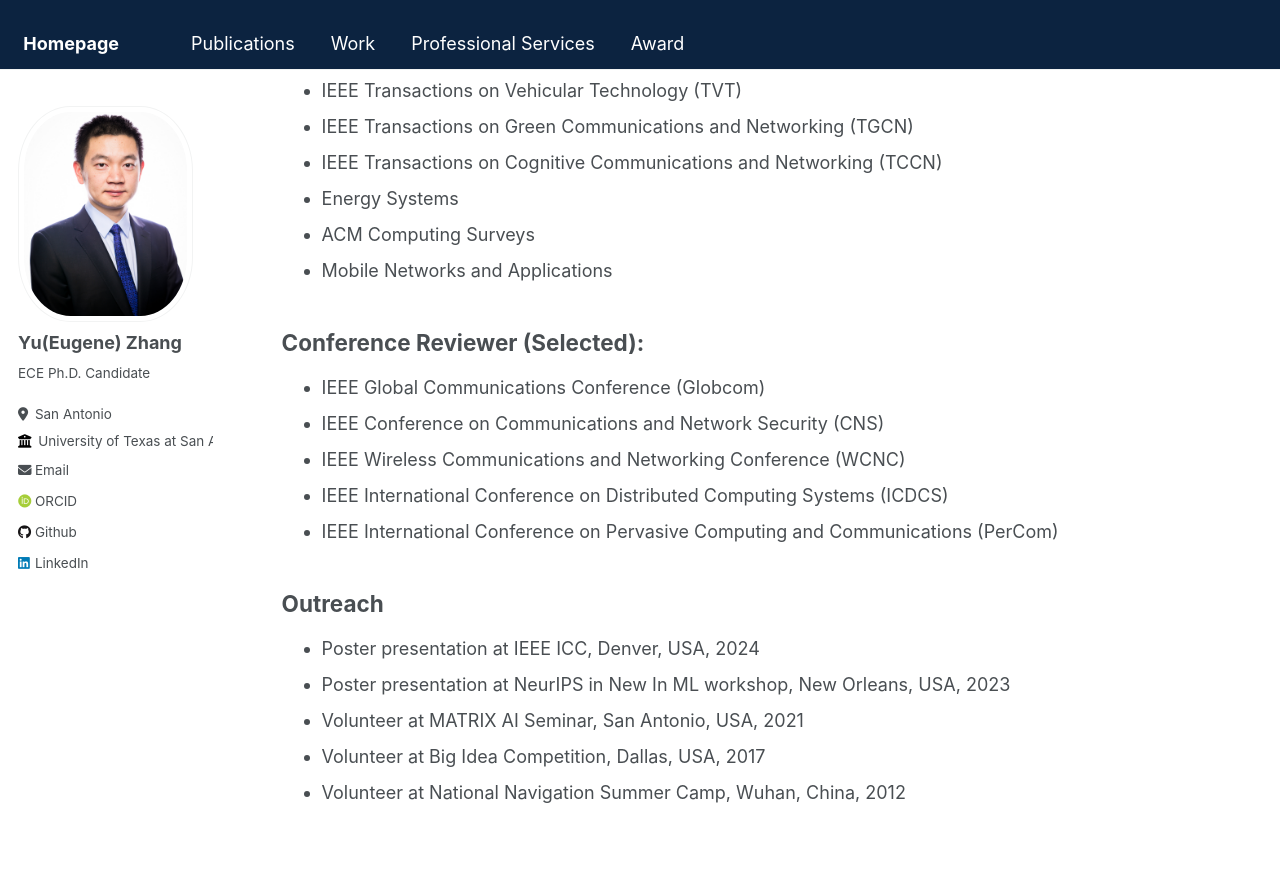
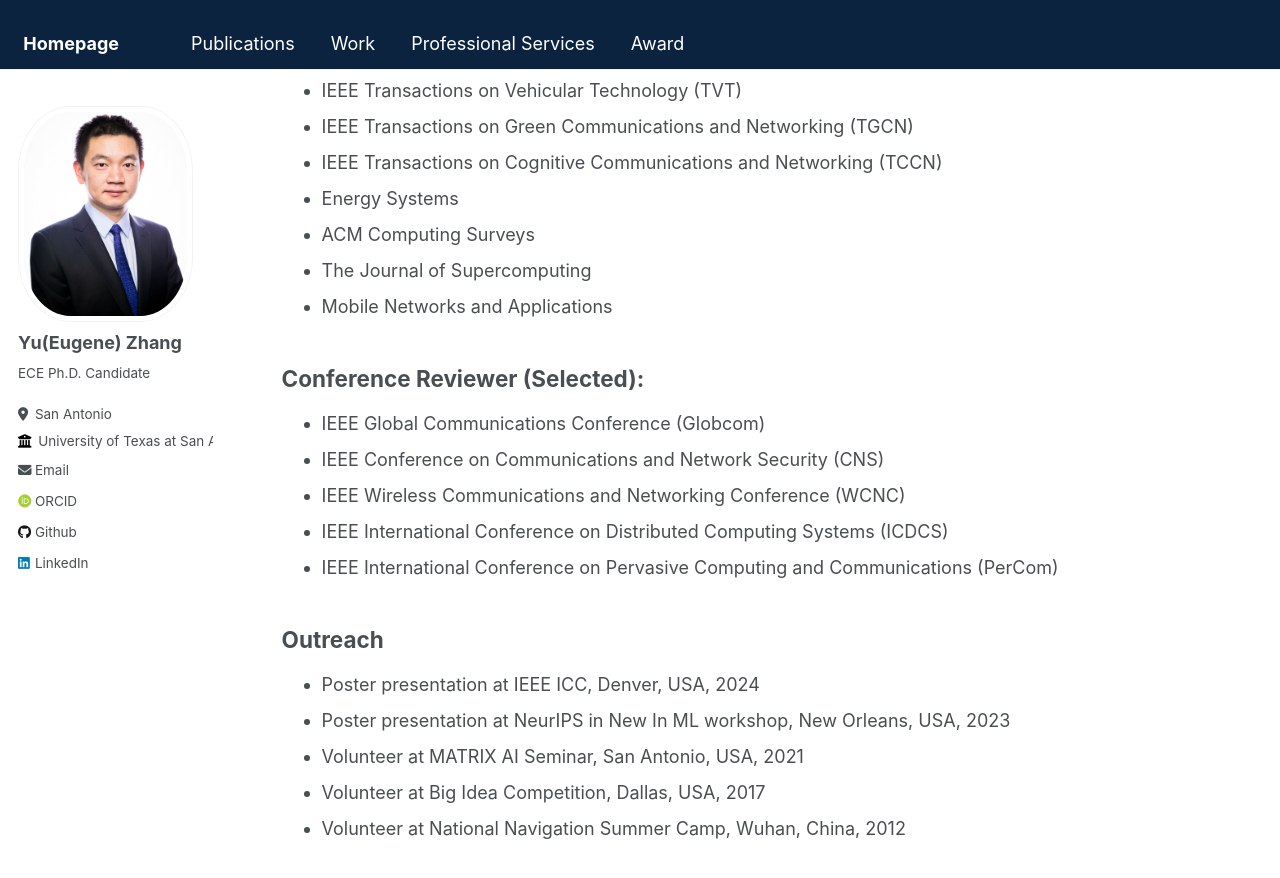
Before and after one commit to Yu-Zhang-Eugene/yu-zhang-eugene.github.io, a Jekyll site: the page built from _pages/professional-services.md, in a window 1280 px wide and 900 px high, scrolled down 462 px. Shown: the top 878 px of the window. Built offline with Jekyll 4.4.1, drawn with Linux system fonts in a browser that asks for light colours; some web fonts are replaced.

Commit message:
Update professional-services.md

```diff
--- a/_pages/professional-services.md
+++ b/_pages/professional-services.md
@@ -20,6 +20,7 @@ Journal Reviewer (Selected):
 - IEEE Transactions on Cognitive Communications and Networking (TCCN)
 - Energy Systems
 - ACM Computing Surveys
+- The Journal of Supercomputing
 - Mobile Networks and Applications
 
 
```
